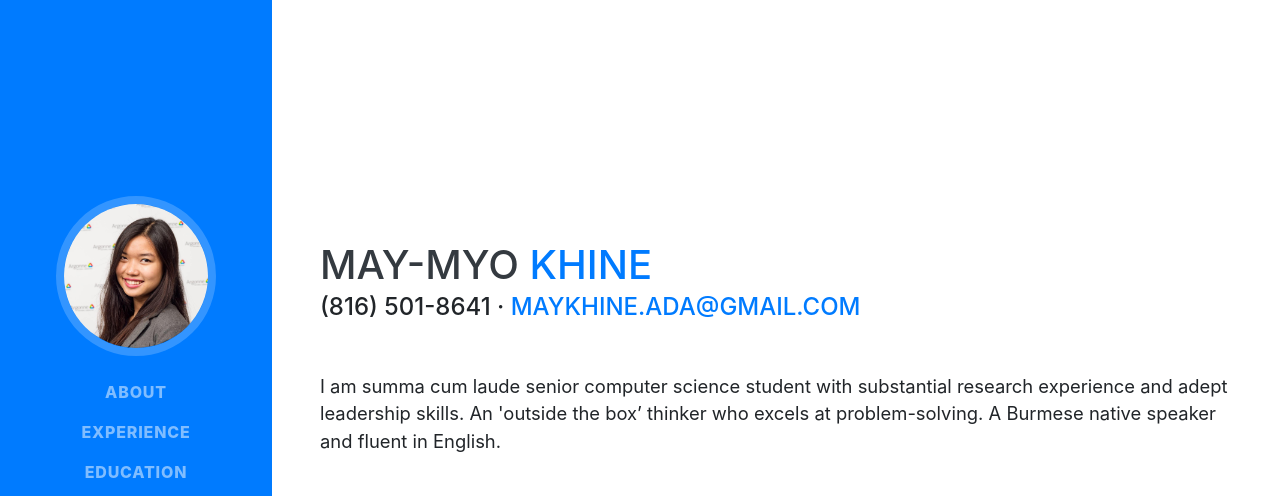
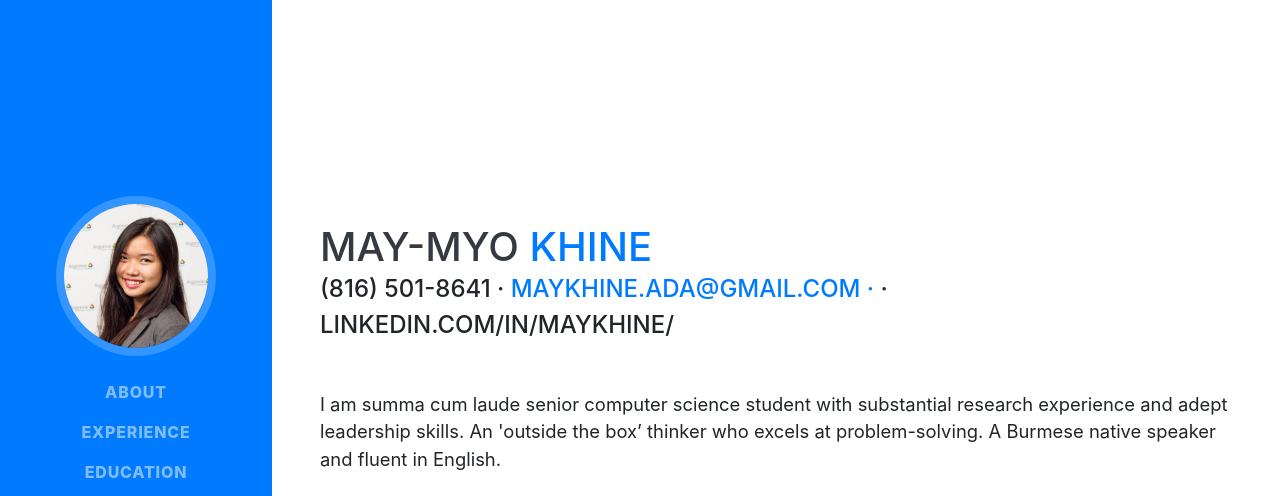
Before and after one commit to MayKhine/CV, a website with bundled scripts: page index.html in a window 1280 px wide. Shown: the top 496 px of the page. Built offline with nearby package versions, Linux system fonts and the light colour scheme; a web font is replaced by a local one.

Commit message:
more info

```diff
--- a/index.html
+++ b/index.html
@@ -73,7 +73,7 @@
           <span class="text-primary">Khine</span>
         </h1>
         <div class="subheading mb-5"> (816) 501-8641 ·
-          <a href="mailto:name@email.com">maykhine.ada@gmail.com</a>
+          <a href="mailto:name@email.com">maykhine.ada@gmail.com · </a>  · linkedin.com/in/maykhine/
         </div>
         <p class="lead mb-5">I am summa cum laude senior computer science student with substantial research experience and adept leadership skills. An 'outside the box’ thinker who excels at problem-solving. A Burmese native speaker and fluent in English.</p>
         <div class="social-icons">
```
